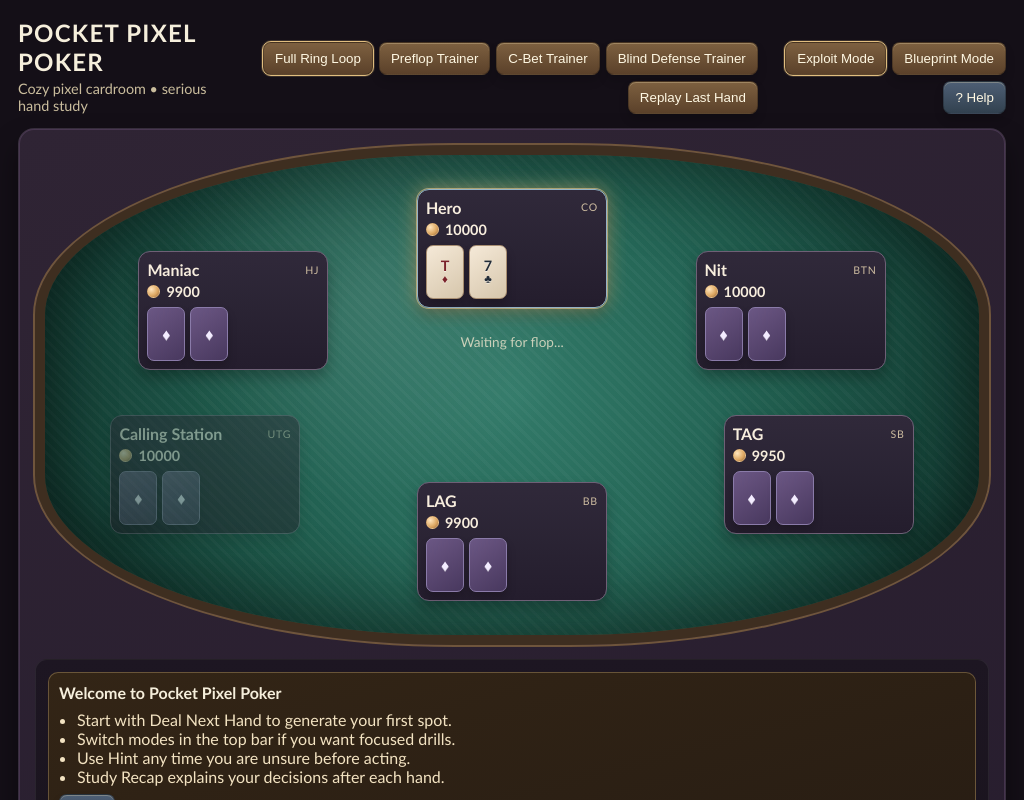
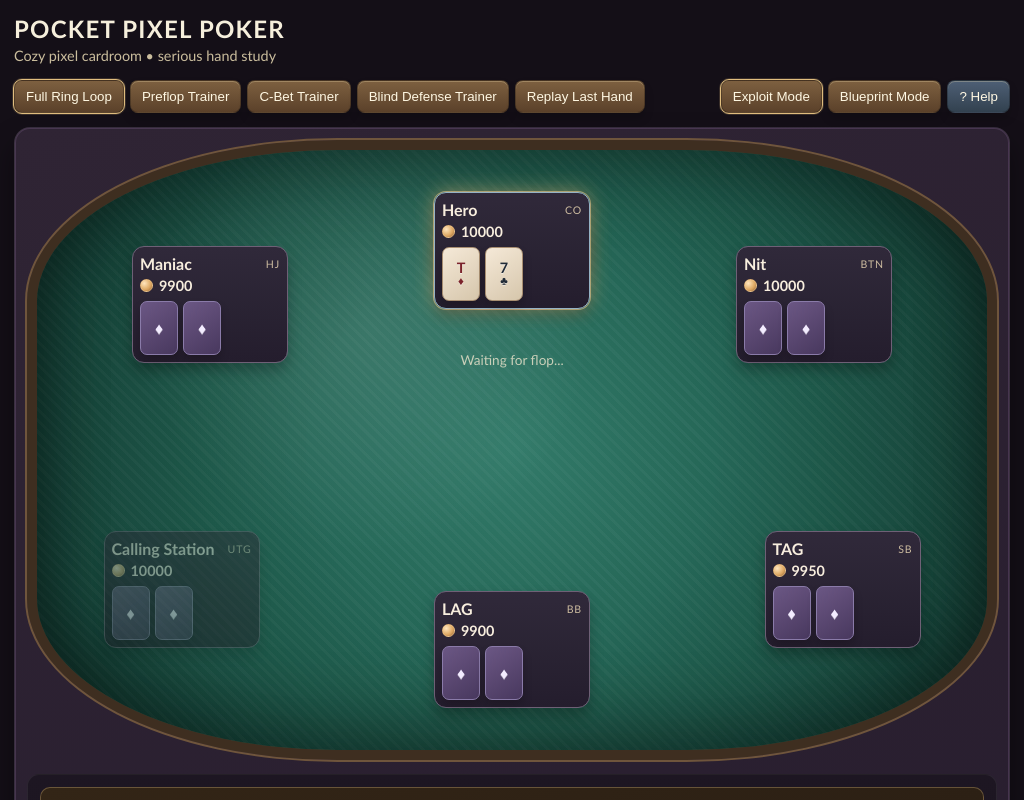
Before and after one commit to oldfart95/Poker_Training_Emulator, a React (Vite) app: page / in a window 1024 px wide. Shown: the top 800 px of the page. Built offline with nearby package versions, Linux system fonts and the light colour scheme.

Commit message:
Add GitHub Pages deployment and tablet responsive layout

```diff
--- a/src/styles.css
+++ b/src/styles.css
@@ -445,6 +445,34 @@ input[type='range'] { width: 100%; accent-color: var(--gold-bright); }
   .table-surface { min-height: 500px; }
 }
 
+
+@media (max-width: 1024px) and (min-width: 821px) {
+  .app { padding: 14px; }
+  .top-bar {
+    flex-wrap: wrap;
+    align-items: flex-start;
+  }
+  .top-bar > div:first-child { flex: 1 1 100%; }
+  .menu { justify-content: flex-start; }
+  .table-shell { padding: 12px; }
+  .table-surface {
+    min-height: 620px;
+    border-radius: 32% / 26%;
+  }
+  .seat-panel {
+    width: 156px;
+    padding: 7px;
+  }
+  .seat-panel.top-right,
+  .seat-panel.top-left { top: 16%; }
+  .seat-panel.bottom-right,
+  .seat-panel.bottom-left { bottom: 17%; }
+  .board-lane { top: 35%; }
+  .street-banner { top: 23%; }
+  .pot-plaque { top: 12%; }
+  .primary-actions { grid-template-columns: repeat(2, minmax(0, 1fr)); }
+}
+
 @media (max-width: 820px) {
   .top-bar { flex-direction: column; align-items: flex-start; }
   .table-surface { min-height: 600px; border-radius: 24px; }
--- a/vite.config.ts
+++ b/vite.config.ts
@@ -2,5 +2,6 @@ import { defineConfig } from 'vite';
 import react from '@vitejs/plugin-react';
 
 export default defineConfig({
-  plugins: [react()]
+  plugins: [react()],
+  base: './'
 });
```
Also changed, not shown: 1 other file (tests, documents, lock files or other folders).
